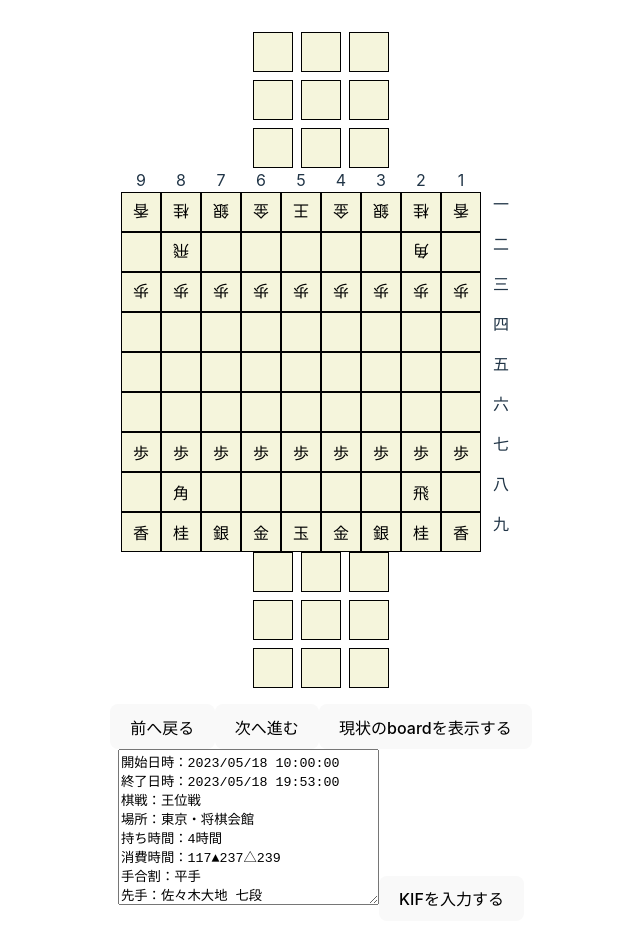
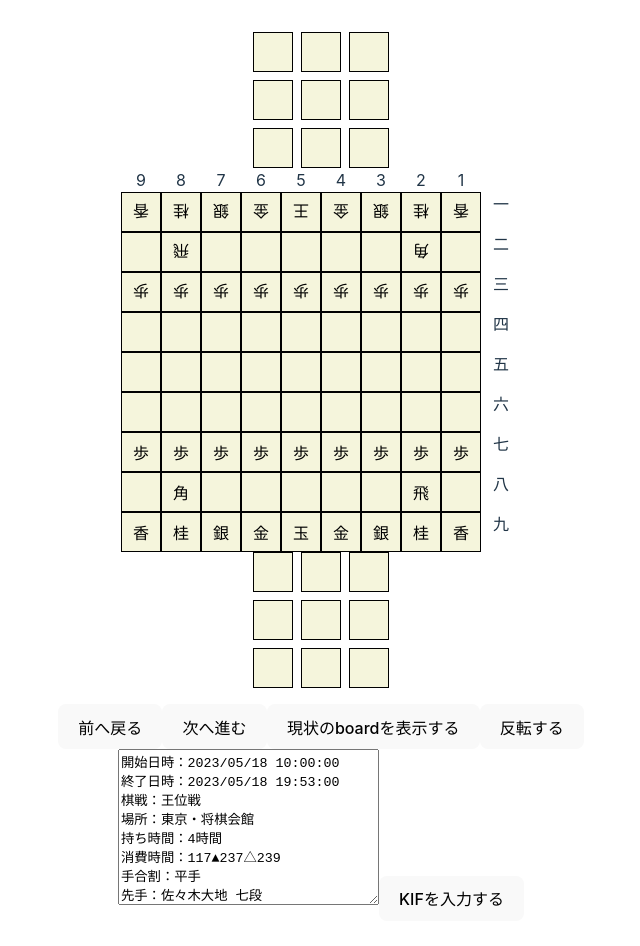
Before and after one commit to ekusiadadus/react-shogi, a React (Vite) app: page / in a window 1280 px wide. Shown: the top 946 px of the page, without its empty margins (319-959 px from the left). Built offline with nearby package versions, Linux system fonts and the light colour scheme.

Commit message:
chore: :fire: add rotate

```diff
--- a/src/components/Game/Game.tsx
+++ b/src/components/Game/Game.tsx
@@ -36,6 +36,8 @@ export const Game = ({ KIF }: { KIF: string }) => {
     }
   }
 
+  const [reverseBoardStyleString, setReverseBoardStyleString] =
+    useState<string>("")
   return (
     <div
       className="game"
@@ -47,7 +49,13 @@ export const Game = ({ KIF }: { KIF: string }) => {
         gap: "16px"
       }}
     >
-      <Board board={kifData[stepNumber]} />
+      <div
+        style={{
+          transform: reverseBoardStyleString
+        }}
+      >
+        <Board board={kifData[stepNumber]} />
+      </div>
       <div className="game-info">
         <button onClick={prevStep}>前へ戻る</button>
         <button onClick={nextStep}>次へ進む</button>
@@ -58,6 +66,18 @@ export const Game = ({ KIF }: { KIF: string }) => {
           }}
         >
           現状のboardを表示する
+        </button>
+        {/* 反転する */}
+        <button
+          onClick={() => {
+            setReverseBoardStyleString(
+              reverseBoardStyleString === "rotate(180deg)"
+                ? ""
+                : "rotate(180deg)"
+            )
+          }}
+        >
+          反転する
         </button>
         {/* KIF形式の入力formとボタン */}
         <form
```
